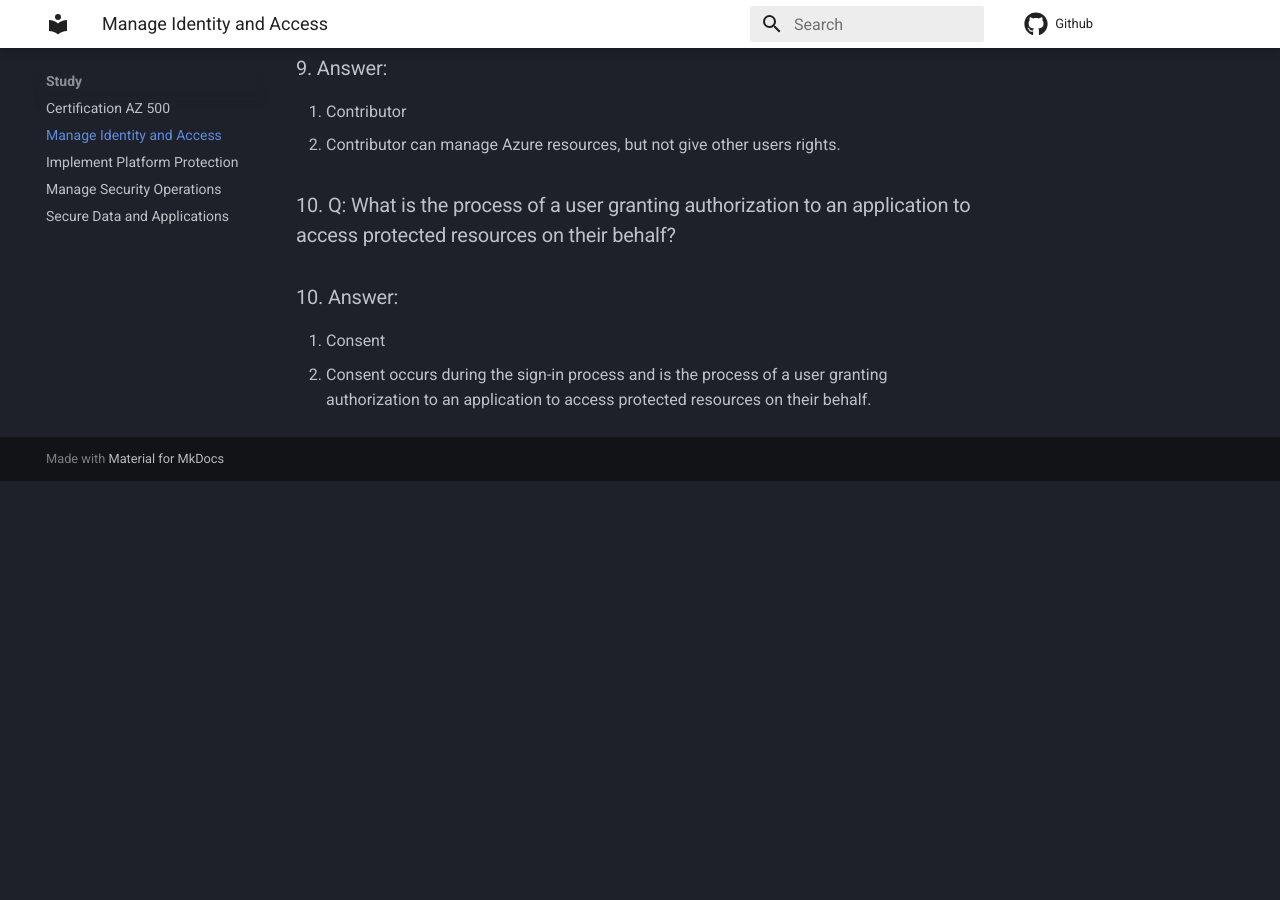
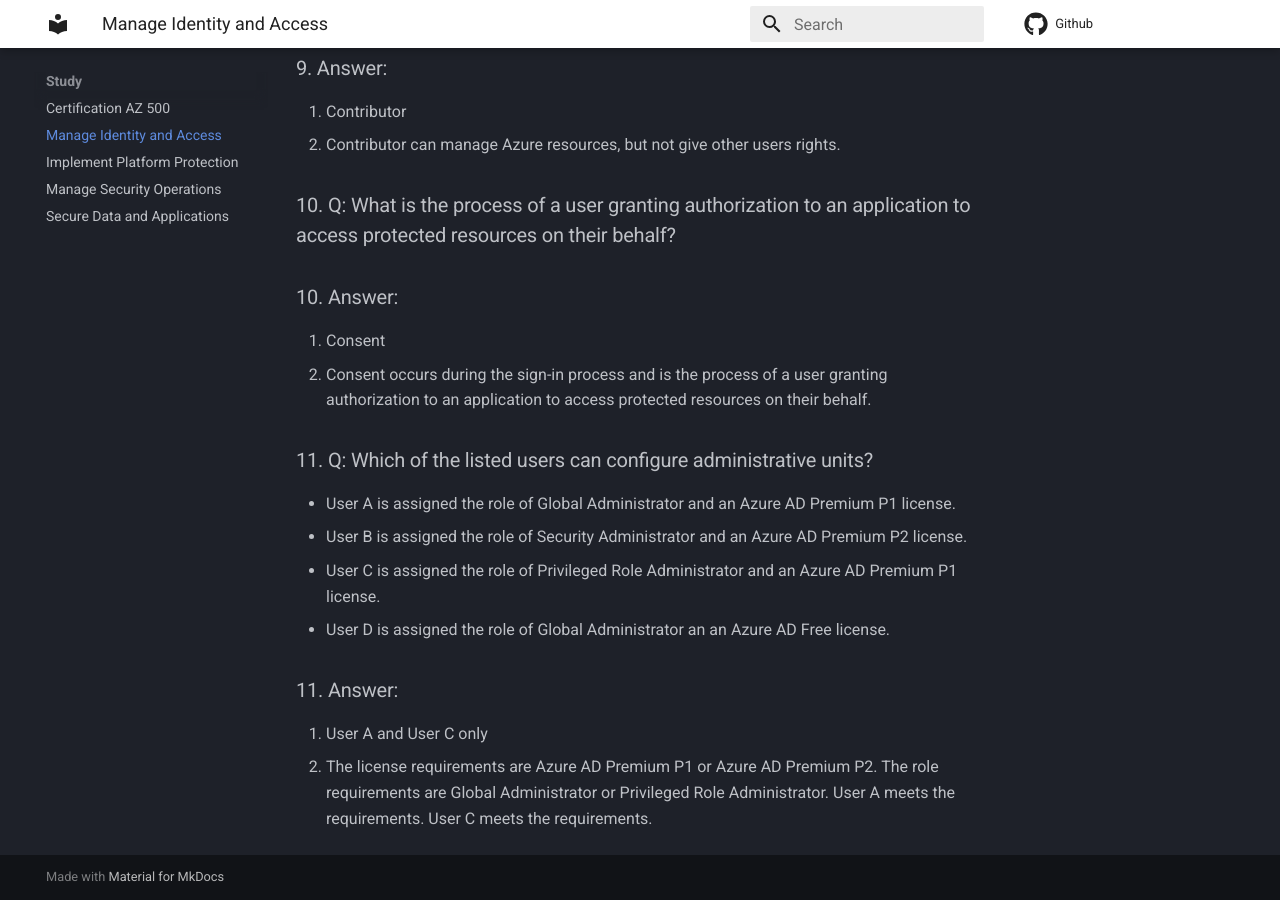
Before and after one commit to ardeshir/ardeshir.github.io, an MkDocs documentation site: the page built from docs/access.md, in a window 1280 px wide and 900 px high, scrolled down 3920 px. Built offline with MkDocs 1.6.1 and Material for MkDocs 9.7.7, drawn with Linux system fonts in a browser that asks for light colours; comment, search, counter and statistics services are not loaded; before the commit the page ends 4401 px from its top, so only the background shows below that.

Commit message:
adding 12

```diff
--- a/docs/access.md
+++ b/docs/access.md
@@ -111,3 +111,12 @@
 ### 10. Answer:
 1. Consent
 - Consent occurs during the sign-in process and is the process of a user granting authorization to an application to access protected resources on their behalf.
+
+### 11. Q: Which of the listed users can configure administrative units?
+- User A is assigned the role of Global Administrator and an Azure AD Premium P1 license.
+- User B is assigned the role of Security Administrator and an Azure AD Premium P2 license.
+- User C is assigned the role of Privileged Role Administrator and an Azure AD Premium P1 license.
+- User D is assigned the role of Global Administrator an an Azure AD Free license.
+### 11. Answer:
+1. User A and User C only
+- The license requirements are Azure AD Premium P1 or Azure AD Premium P2. The role requirements are Global Administrator or Privileged Role Administrator. User A meets the requirements. User C meets the requirements.
```
